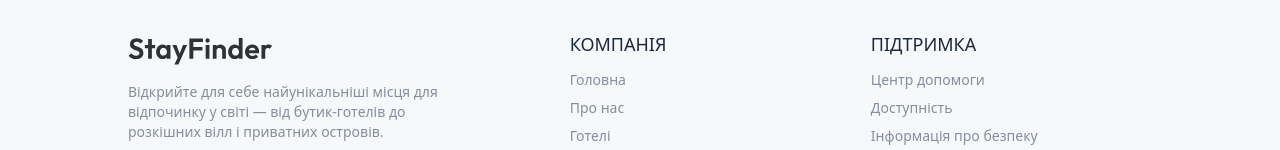
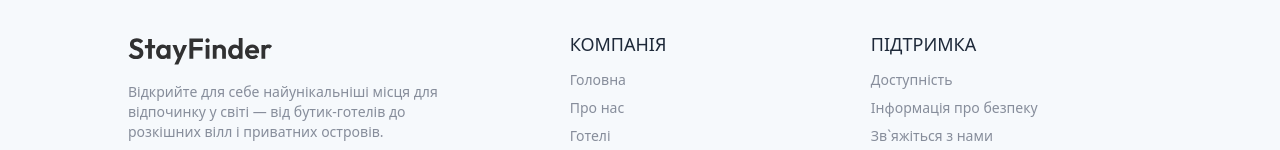
Before and after one commit to Sapfir111/StayFinder, a React (Vite) app in the folder client/: page / in a window 1280 px wide. Shown: the part 802-952 px from the top of the page. Built offline with nearby package versions, Linux system fonts and the light colour scheme; no server answers.

Commit message:
Changing footer links

```diff
--- a/client/src/components/Footer.jsx
+++ b/client/src/components/Footer.jsx
@@ -6,7 +6,6 @@ const Footer = () => {
         { id: 'col-1', name: 'Головна', path: '/' },
         { id: 'col-1', name: 'Про нас', path: '/about-us' },
         { id: 'col-1', name: 'Готелі', path: '/rooms' },
-        { id: 'col-2', name: 'Центр допомоги', path: '/help-center' },
         { id: 'col-2', name: 'Доступність', path: '/help-center/accessibility' },
         { id: 'col-2', name: 'Інформація про безпеку', path: '/help-center/safety-information' },
         { id: 'col-2', name: 'Зв\`яжіться з нами', path: '/help-center/contact-us' },
```
